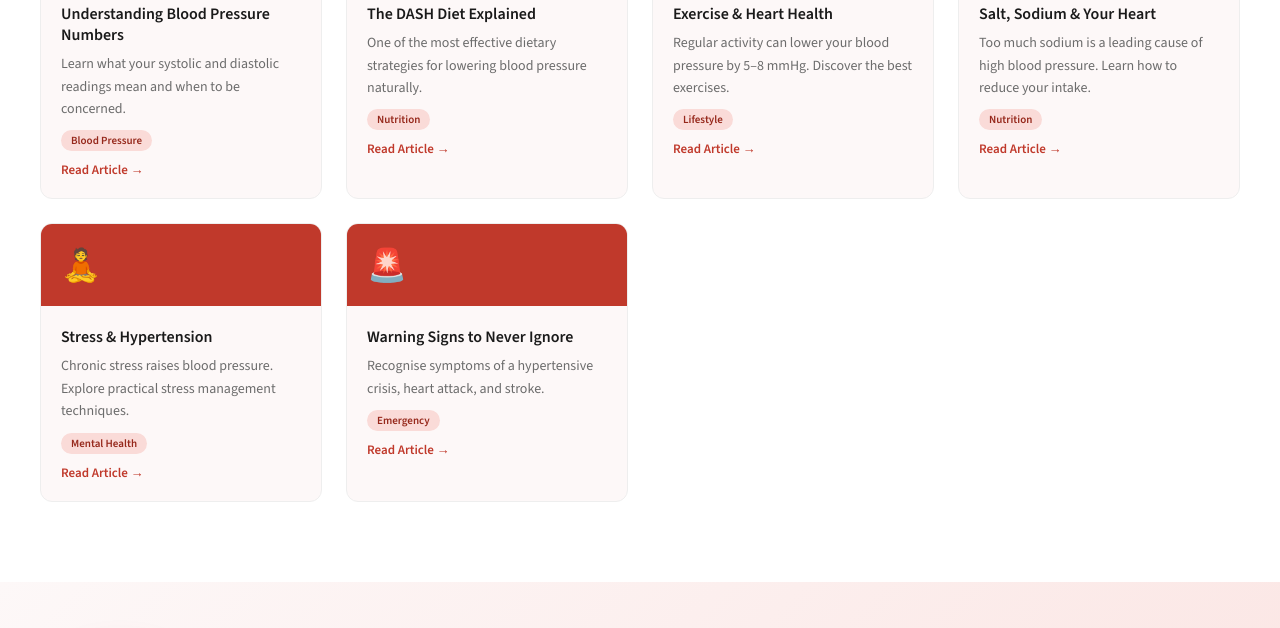
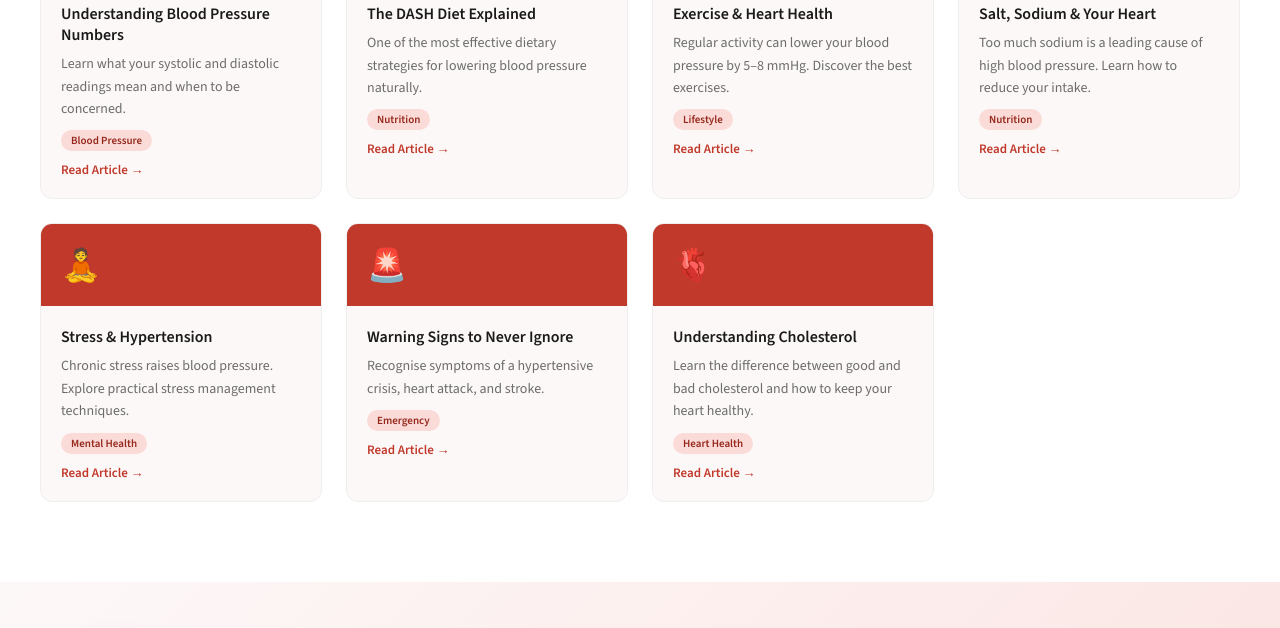
Before and after one commit to GHH565/ghh-website, a plain HTML site: page index.html in a window 1280 px wide. Shown: the part 2582-3210 px from the top of the page. Drawn offline with nearby package versions, Linux system fonts and the light colour scheme.

Commit message:
index.html

```diff
--- a/index.html
+++ b/index.html
@@ -268,6 +268,7 @@ footer small{font-size:11px;opacity:0.6;display:block;margin-top:20px;border-top
     <a href="sodium-heart.html" class="resource-card reveal" style="text-decoration:none"><div class="resource-card-top"><span>🧂</span></div><div class="resource-card-body"><h3>Salt, Sodium &amp; Your Heart</h3><p>Too much sodium is a leading cause of high blood pressure. Learn how to reduce your intake.</p><span class="resource-tag">Nutrition</span><div style="color:#C0392B;font-size:13px;font-weight:600;margin-top:10px">Read Article →</div></div></a>
     <a href="stress-heart.html" class="resource-card reveal" style="text-decoration:none"><div class="resource-card-top"><span>🧘</span></div><div class="resource-card-body"><h3>Stress &amp; Hypertension</h3><p>Chronic stress raises blood pressure. Explore practical stress management techniques.</p><span class="resource-tag">Mental Health</span><div style="color:#C0392B;font-size:13px;font-weight:600;margin-top:10px">Read Article →</div></div></a>
     <a href="warning-signs.html" class="resource-card reveal" style="text-decoration:none"><div class="resource-card-top"><span>🚨</span></div><div class="resource-card-body"><h3>Warning Signs to Never Ignore</h3><p>Recognise symptoms of a hypertensive crisis, heart attack, and stroke.</p><span class="resource-tag">Emergency</span><div style="color:#C0392B;font-size:13px;font-weight:600;margin-top:10px">Read Article →</div></div></a>
+    <a href="understanding-cholesterol.html" class="resource-card reveal" style="text-decoration:none"><div class="resource-card-top"><span>🫀</span></div><div class="resource-card-body"><h3>Understanding Cholesterol</h3><p>Learn the difference between good and bad cholesterol and how to keep your heart healthy.</p><span class="resource-tag">Heart Health</span><div style="color:#C0392B;font-size:13px;font-weight:600;margin-top:10px">Read Article →</div></div></a>
   </div>
 </section>
 
```
